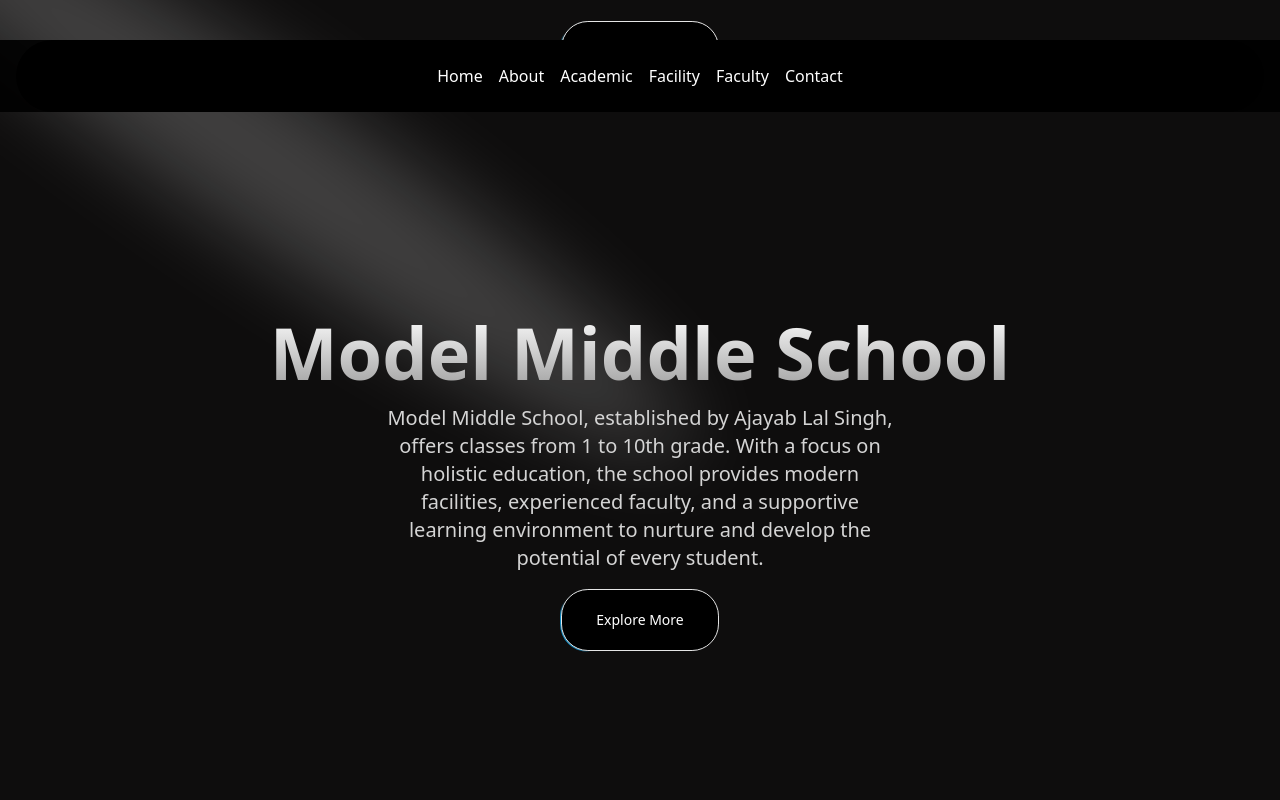
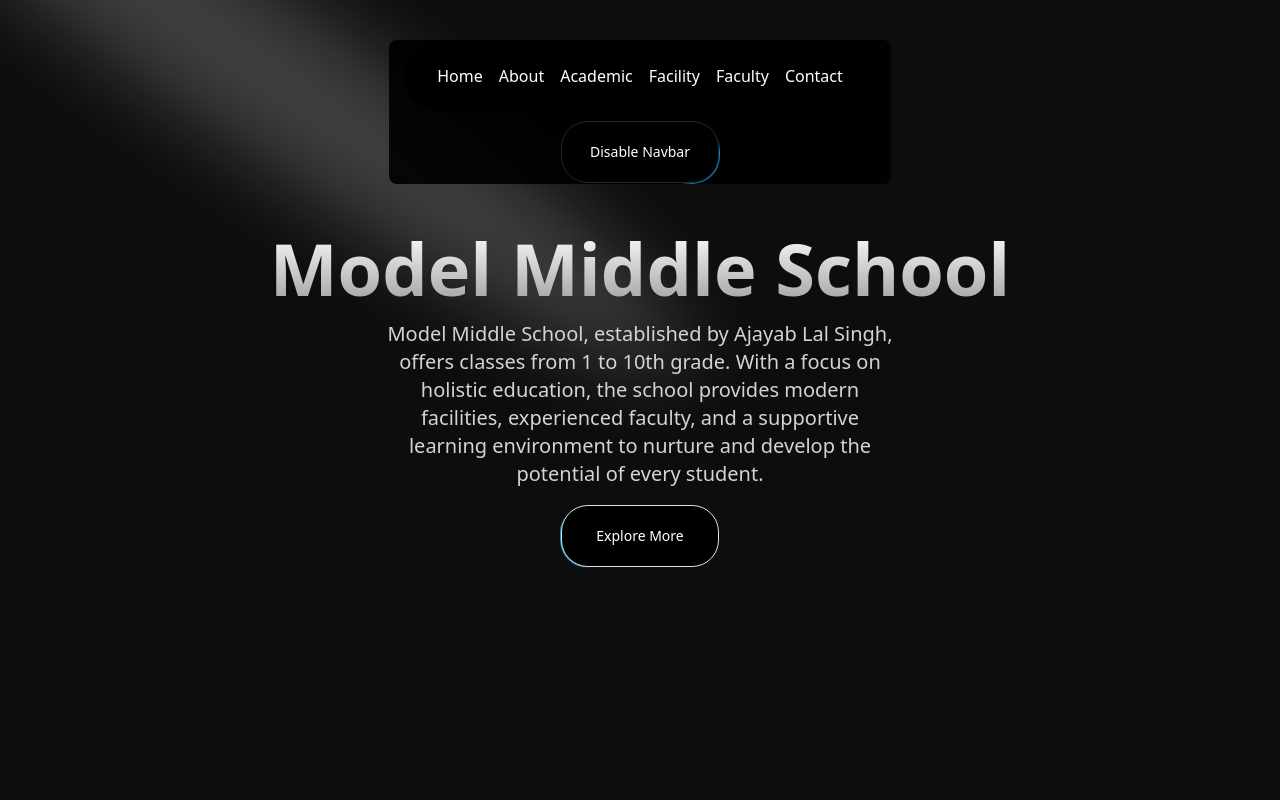
Before and after one commit to Nitinneyoo/vite-project, a React (Vite) app: page / in a window 1280 px wide. Both pictures are taken after a click on the button "Enable Navbar". Shown: the top 800 px of the page. Built offline with nearby package versions, Linux system fonts and the light colour scheme.

Commit message:
some changes on button

```diff
--- a/src/components/Navbar.tsx
+++ b/src/components/Navbar.tsx
@@ -19,7 +19,7 @@ function Navbar({ className }: { className?: string }) {
         <>
             {isNavbarVisible && ( // Conditionally render the navbar
                 <div
-                    className={cn("fixed top-10 inset-x-0 max-w-2xl mx-auto z-50 dark", className, "md:top-10 md:max-w-full md:px-4 md:bg-opacity-90 md:bg-black")}
+                    className={cn("fixed top-10 w-autoinset-x-0 max-w-2xl mx-auto z-50 dark rounded-lg", className, "md:top-10 md:max-w-full md:px-4 md:bg-opacity-90 md:bg-black rounded-lg")}
                 >
                     <Menu setActive={setActive}>
                         <Link href="/">
@@ -33,16 +33,26 @@ function Navbar({ className }: { className?: string }) {
                             <MenuItem item="Contact" setActive={setActive} active={active} />
                         </Link>
                     </Menu>
+                    <div className="mt-2 text-white flex justify-end items-center md:mt-2 md:justify-center"
+                        style={{ borderRadius: "1.75rem" }}>
+                        <Button
+                            className="bg-black dark:bg-black dark:text-white border-neutral-200 dark:border-slate-800 px-4 py-2 md:text-sm md:px-2 md:py-1"
+                            onClick={toggleNavbarVisibility} >
+                            Disable Navbar
+                        </Button>
+                    </div>
                 </div>
             )}
+            {!isNavbarVisible && (
                 <div className="mt-10 text-white flex justify-end items-center md:mt-5 md:justify-center"
                     style={{ borderRadius: "1.75rem" }}>
                     <Button
                         className="bg-black dark:bg-black dark:text-white border-neutral-200 dark:border-slate-800 px-4 py-2 md:text-sm md:px-2 md:py-1"
                         onClick={toggleNavbarVisibility} >
-                    {isNavbarVisible ? "Disable Navbar" : "Enable Navbar"}
+                        Enable Navbar
                     </Button>
                 </div>
+            )}
         </>
     );
 }
```
Lines whose indentation alone changed are shown as unchanged.
